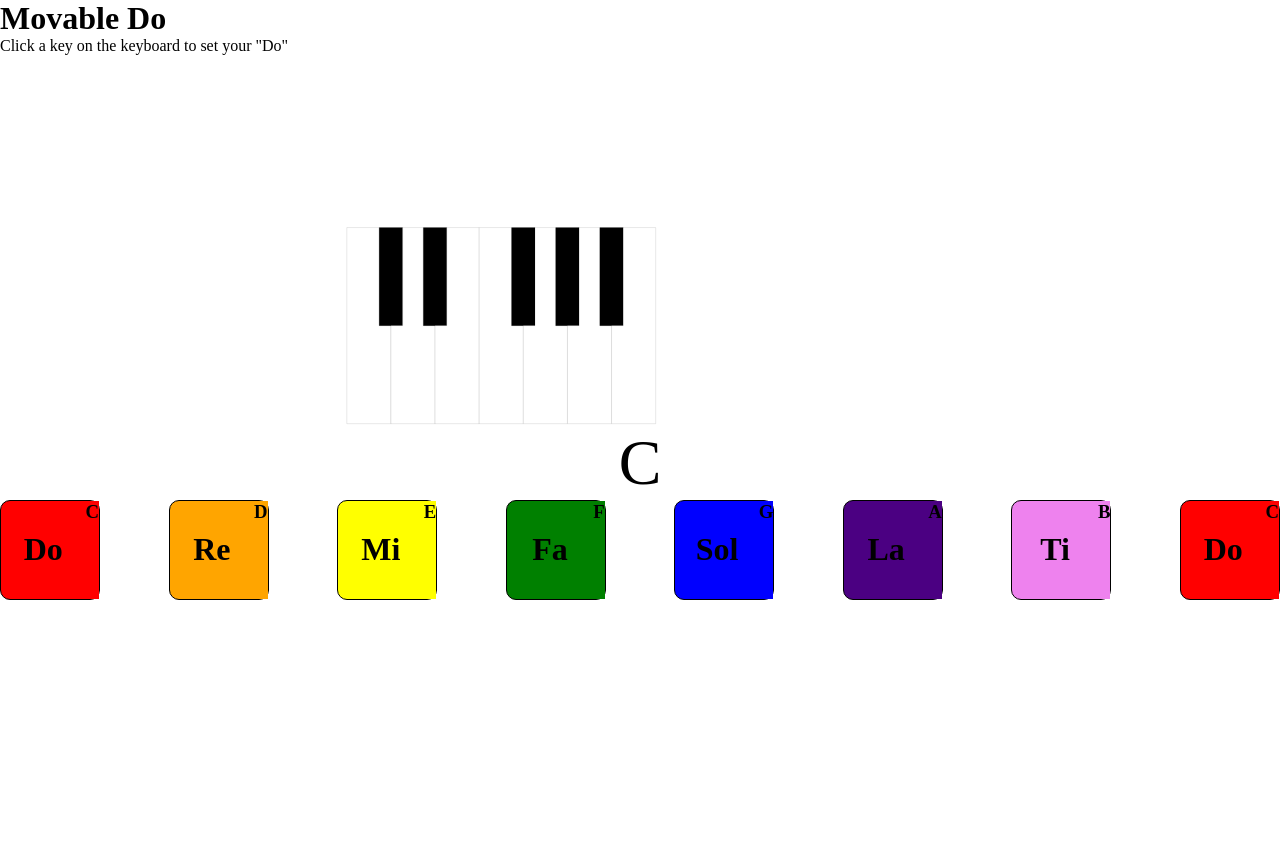
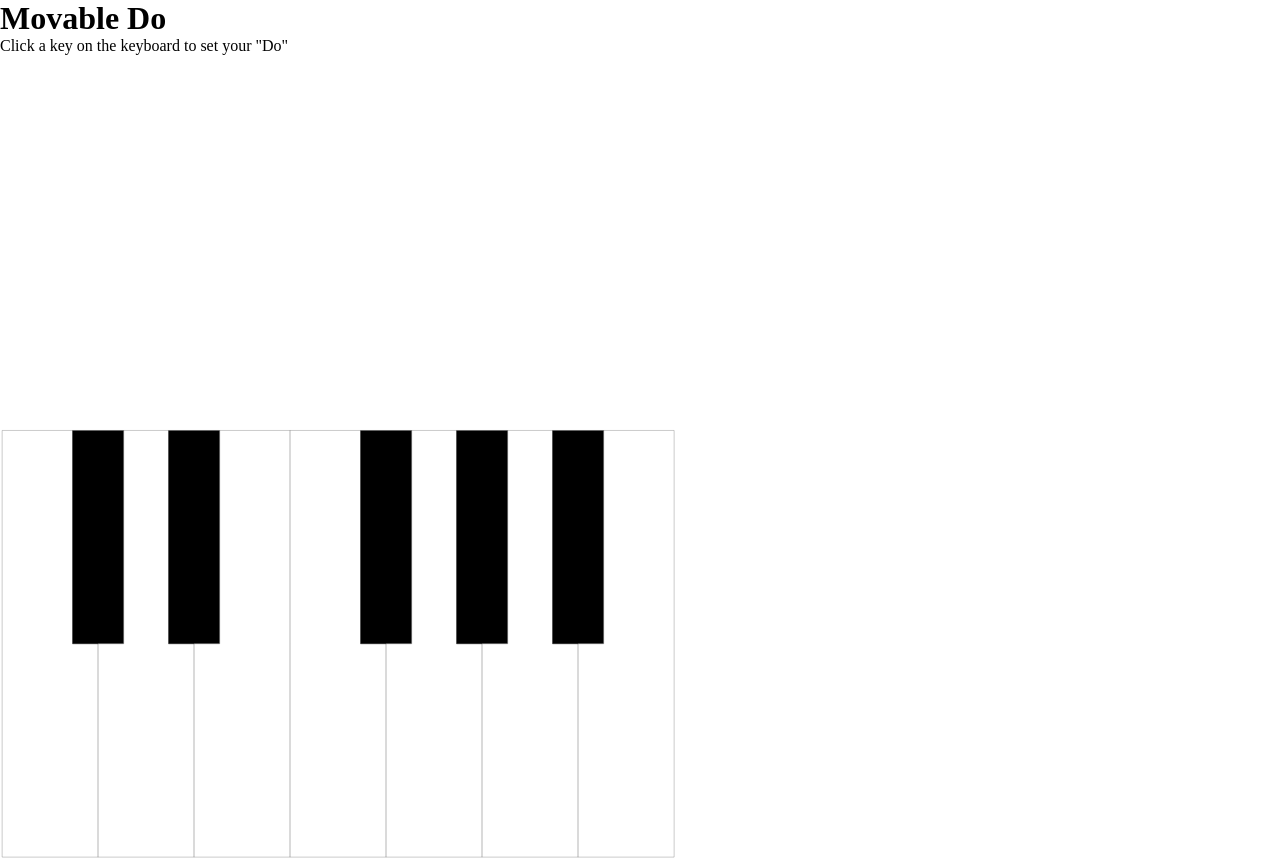
Before and after one commit to natedaniels42/movable-do, a React (Create React App) app: page / in a window 1280 px wide. Shown: the top 859 px of the page. Before the commit the page ends 800 px from the top, so only its background shows below. Built offline with nearby package versions, Linux system fonts and the light colour scheme.

Commit message:
Css tweaks

```diff
--- a/src/App.css
+++ b/src/App.css
@@ -7,6 +7,7 @@
 #keyboard {
   display: flex;
   flex-direction: column;
+  width: 100%;
 }
 
 #keyboard > * {
--- a/src/components/Keyboard.js
+++ b/src/components/Keyboard.js
@@ -7,7 +7,7 @@ const Keyboard = (props) => {
     return (
         <div id="keyboard">
             <svg version="1.0" xmlns="http://www.w3.org/2000/svg"
-            width="600.000000pt" height="278.000000pt" viewBox="0 0 600.000000 378.000000"
+            width="100%" height="50%" viewBox="0 0 600.000000 378.000000"
             preserveAspectRatio="xMidYMid meet">
                 <g transform="translate(0.000000,378.000000) scale(0.100000,-0.100000)"
                 fill="#000000" stroke="none">
```
